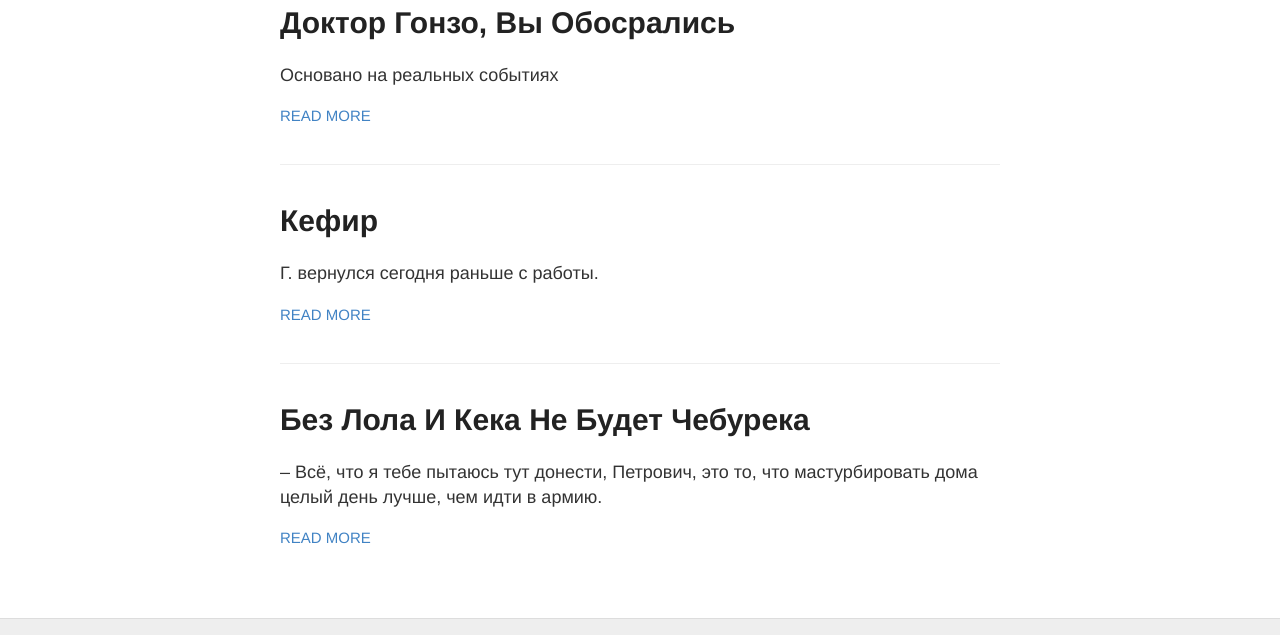
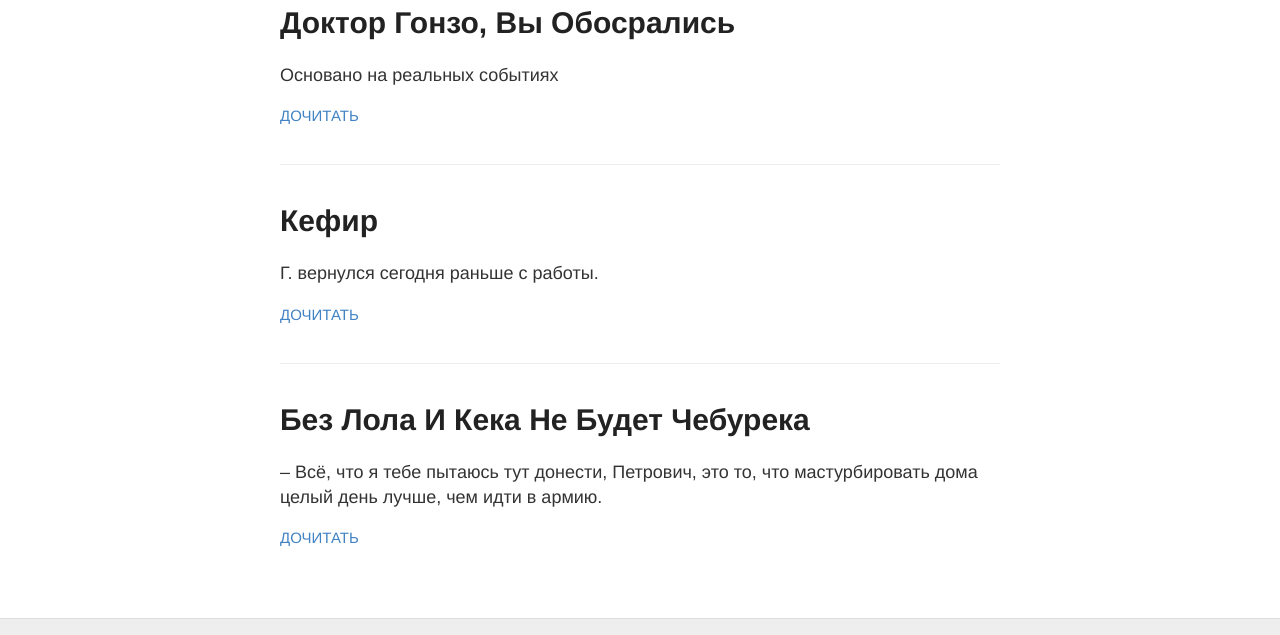
Before and after one commit to SyntheticDream/SyntheticDream.github.io, a Jekyll site: the page built from index.html, in a window 1280 px wide. Shown: the part 164-799 px from the top of the page. Built offline with Jekyll 4.4.1, drawn with Linux system fonts in a browser that asks for light colours.

Commit message:
Update index.html

```diff
--- a/index.html
+++ b/index.html
@@ -12,7 +12,7 @@
         {{ post.excerpt }}
       </div>
 
-      <a href="{{ site.baseurl }}{{ post.url }}" class="read-more">Read More</a>
+      <a href="{{ site.baseurl }}{{ post.url }}" class="read-more">ДОЧИТАТЬ</a>
     </article>
   {% endfor %}
 </div>
```
